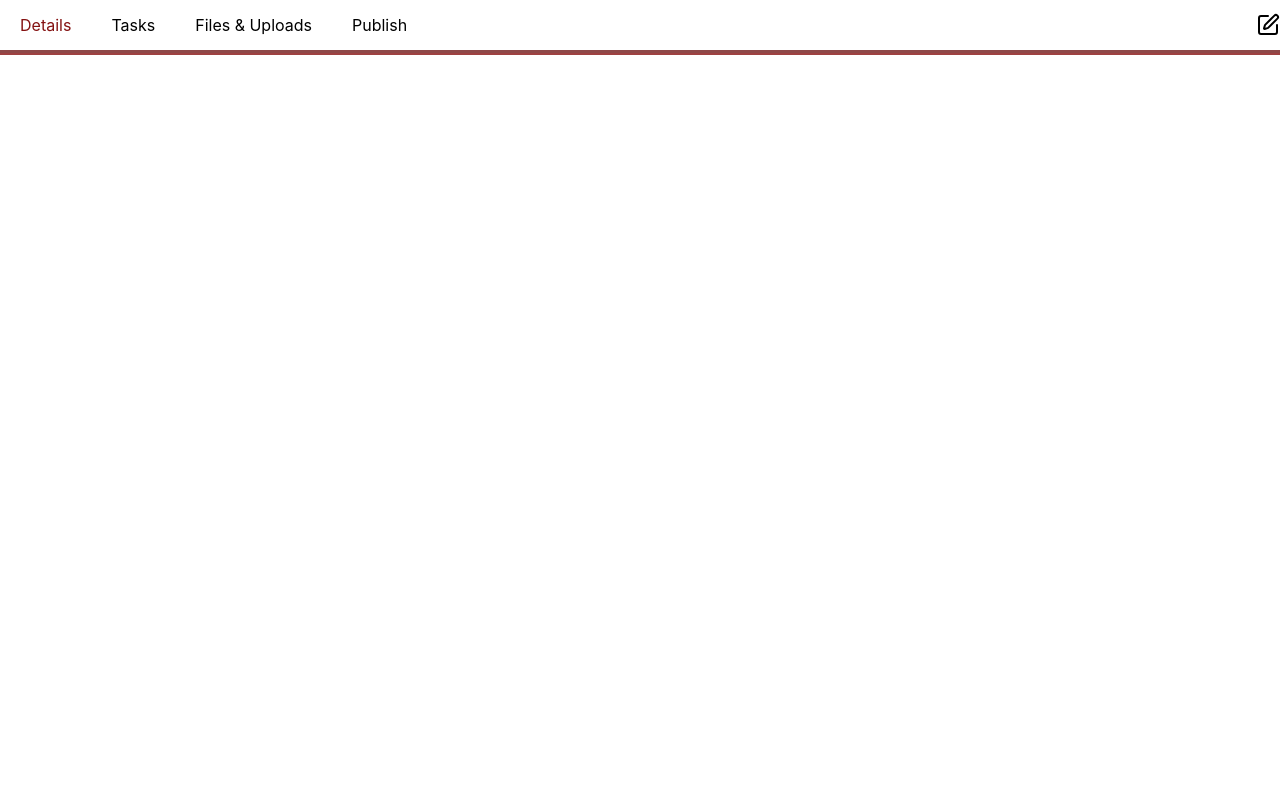
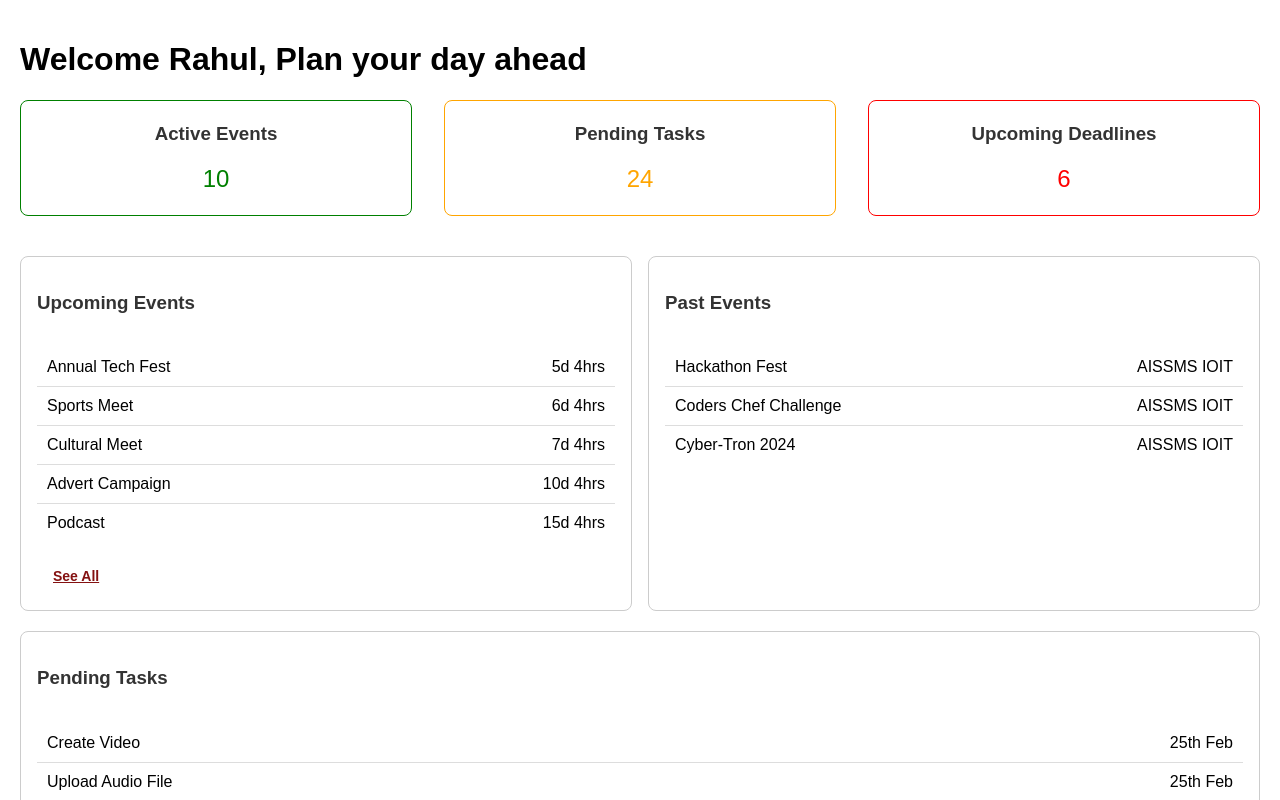
Before and after one commit to krishnakulthe/Components, a React (Create React App) app: page / in a window 1280 px wide. Shown: the top 800 px of the page. Built offline with nearby package versions, Linux system fonts and the light colour scheme.

Commit message:
Dashboard ready code

```diff
--- a/src/App.js
+++ b/src/App.js
@@ -1,4 +1,4 @@
-// /*Event Details */
+// /*** Event Details ***/
 
 // import React from 'react';
 
@@ -32,43 +32,91 @@
 // export default App;
 
 
-/* Navbar */
+/***  Navbar ***/
 /* Vertical Navbar */
 
+// import React from 'react';
+// import { BrowserRouter as Router, Route, Routes } from 'react-router-dom';
+// import NavbarLogic from './navbar/NavbarLogic';
+// import Details from './navbar/Details/Details';
+// import Tasks from './navbar/Task/Tasks';
+// import FilesUploads from './navbar/FilesAndUploads/FilesUploads';
+// import Publish from './navbar/Publish/Publish';
+// import './App.css';
+
+// const tabs = [
+//   { name: 'Details', label: 'Details' },
+//   { name: 'Tasks', label: 'Tasks' },
+//   { name: 'FilesAndUploads', label: 'Files & Uploads' },
+//   { name: 'Publish', label: 'Publish' },
+// ];
+
+// const App = () => {
+//   const tasks = []; // Example tasks array
+//   const handleAddTask = () => {};
+//   const handleEditTask = () => {};
+
+//   return (
+//     <Router>
+//       <div className="App">
+//         <NavbarLogic tabs={tabs} />
+//         <Routes>
+//           <Route path="/details" element={<Details />} />
+//           <Route path="/tasks" element={<Tasks tasks={tasks} onAddTask={handleAddTask} onEditTask={handleEditTask} />} />
+//           <Route path="/filesanduploads" element={<FilesUploads />} />
+//           <Route path="/publish" element={<Publish />} />
+//           {/* <Route path="/" element={<Details />} /> */}
+//         </Routes>
+//       </div>
+//     </Router>
+//   );
+// };
+
+// export default App;
+
+
+
+/*** Dashboard ***/
+
 import React from 'react';
-import { BrowserRouter as Router, Route, Routes } from 'react-router-dom';
-import NavbarLogic from './navbar/NavbarLogic';
-import Details from './navbar/Details/Details';
-import Tasks from './navbar/Task/Tasks';
-import FilesUploads from './navbar/FilesAndUploads/FilesUploads';
-import Publish from './navbar/Publish/Publish';
-import './App.css';
-
-const tabs = [
-  { name: 'Details', label: 'Details' },
-  { name: 'Tasks', label: 'Tasks' },
-  { name: 'FilesAndUploads', label: 'Files & Uploads' },
-  { name: 'Publish', label: 'Publish' },
-];
+import Dashboard from './dashboard/Dashboard';
 
 const App = () => {
-  const tasks = []; // Example tasks array
-  const handleAddTask = () => {};
-  const handleEditTask = () => {};
+  const activeEvents = 10;
+  const pendingTasks = 24;
+  const deadlines = 6;
+
+  const upcomingEvents = [
+    { name: 'Annual Tech Fest', college: 'AISSMS IOIT', time: '5d 4hrs' },
+    { name: 'Sports Meet', college: 'AISSMS IOIT', time: '6d 4hrs' },
+    { name: 'Cultural Meet', college: 'AISSMS IOIT', time: '7d 4hrs' },
+    { name: 'Advert Campaign', college: 'AISSMS IOIT', time: '10d 4hrs' },
+    { name: 'Podcast', college: 'AISSMS IOIT', time: '15d 4hrs' }
+  ];
+
+  const pastEvents = [
+    { name: 'Hackathon Fest', college: 'AISSMS IOIT' },
+    { name: 'Coders Chef Challenge', college: 'AISSMS IOIT' },
+    { name: 'Cyber-Tron 2024', college: 'AISSMS IOIT' }
+  ];
+
+  const tasks = [
+    { name: 'Create Video', event: 'Coffee and Conversations', college: 'AISSMS IOIT', date: '25th Feb' },
+    { name: 'Upload Audio File', event: 'Podcast - Our Earth', college: 'AISSMS IOIT', date: '25th Feb' },
+    { name: 'Upload Text File', event: 'News Letter', college: 'AISSMS IOIT', date: '25th Feb' },
+    { name: 'Upload Text File', event: 'Blogers Stop', college: 'AISSMS IOIT', date: '25th Feb' },
+    { name: 'Upload Text File', event: 'Brochure', college: 'AISSMS IOIT', date: '25th Feb' }
+  ];
 
   return (
-    <Router>
-      <div className="App">
-        <NavbarLogic tabs={tabs} />
-        <Routes>
-          <Route path="/details" element={<Details />} />
-          <Route path="/tasks" element={<Tasks tasks={tasks} onAddTask={handleAddTask} onEditTask={handleEditTask} />} />
-          <Route path="/filesanduploads" element={<FilesUploads />} />
-          <Route path="/publish" element={<Publish />} />
-          {/* <Route path="/" element={<Details />} /> */}
-        </Routes>
-      </div>
-    </Router>
+    <Dashboard
+      activeEvents={activeEvents}
+      pendingTasks={pendingTasks}
+      deadlines={deadlines}
+      upcomingEvents={upcomingEvents}
+      pastEvents={pastEvents}
+      tasks={tasks}
+    />
   );
 };
 
--- /dev/null
+++ b/src/dashboard/Dashboard.css
@@ -0,0 +1,35 @@
+.dashboard-container {
+    font-family: Arial, sans-serif;
+    padding: 20px;
+    max-width: 1440px;
+    margin: auto;
+  }
+
+  .status-cards {
+    display: flex;
+    justify-content: space-between;
+    margin-bottom: 20px;
+    gap: 16px;
+  }
+
+  .event-section {
+    display: flex;
+    flex-wrap: wrap;
+    justify-content: space-between;
+    gap: 16px;
+  }
+
+  .event-section > div {
+    flex: 1;
+    min-width: 300px;
+  }
+
+  @media (max-width: 768px) {
+    .status-cards, .event-section {
+      flex-direction: column;
+    }
+
+    .status-cards > div, .event-section > div {
+      width: 100%;
+    }
+  }
--- /dev/null
+++ b/src/dashboard/Dashboard.js
@@ -0,0 +1,27 @@
+import React from 'react';
+import StatusCard from '../dashboard/StatusCard';
+import EventList from '../dashboard/EventList';
+import './Dashboard.css';
+
+const Dashboard = ({ activeEvents, pendingTasks, deadlines, upcomingEvents, pastEvents, tasks }) => {
+  return (
+    <div className="dashboard-container">
+      <h1>Welcome Rahul, Plan your day ahead</h1>
+
+      <div className="status-cards">
+        <StatusCard title="Active Events" count={activeEvents} color="green" />
+        <StatusCard title="Pending Tasks" count={pendingTasks} color="orange" />
+        <StatusCard title="Upcoming Deadlines" count={deadlines} color="red" />
+      </div>
+
+      <div className="event-section">
+        <EventList title="Upcoming Events" data={upcomingEvents} type="upcoming" />
+        <EventList title="Past Events" data={pastEvents} />
+      </div>
+
+      <EventList title="Pending Tasks" data={tasks} />
+    </div>
+  );
+};
+
+export default Dashboard;
--- /dev/null
+++ b/src/dashboard/EventList.css
@@ -0,0 +1,54 @@
+/* EventList.css */
+.event-list {
+    margin-top: 20px;
+    border: 1px solid #ccc;
+    border-radius: 8px;
+    padding: 16px;
+  }
+
+  .event-list h3 {
+    color: #333;
+  }
+
+  .event-list ul {
+    list-style-type: none;
+    padding: 0;
+  }
+
+  .event-list li {
+    display: flex;
+    justify-content: space-between;
+    padding: 10px;
+  }
+
+  .event-list li:not(:last-child) {
+    border-bottom: 1px solid #ddd;
+  }
+
+/* Event List Header */
+.event-list-header {
+  display: flex;
+  justify-content: space-between;
+  align-items: center;
+  margin-bottom: 10px;
+}
+
+/* See All Button */
+.see-all-button {
+  background-color: transparent; /* Remove background color */
+  color: #841111; /* Text color */
+  border: none; /* Remove border */
+  padding: 10px 16px; /* Add padding for spacing */
+  font-size: 14px; /* Font size for the button text */
+  font-weight: bold; /* Make the text bold */
+  cursor: pointer; /* Change cursor to pointer on hover */
+  text-align: center; /* Center-align the text */
+  display: inline-block; /* Ensure it behaves like a button */
+  text-decoration: underline; /* Add underline to the text */
+  transition: color 0.3s ease; /* Smooth transition for hover effects */
+}
+
+.see-all-button:hover {
+  color: #a51c1c; /* Darker text color on hover */
+  text-decoration: underline; /* Keep underline on hover */
+}
--- /dev/null
+++ b/src/dashboard/EventList.js
@@ -0,0 +1,27 @@
+import React from 'react';
+import './EventList.css';
+
+const EventList = ({ title, data, type, onSeeAll }) => {
+  return (
+    <div className="event-list">
+      <div className="event-list-header">
+        <h3>{title}</h3>
+      </div>
+      <ul>
+        {data.map((item, index) => (
+          <li key={index} className={type === 'upcoming' ? 'upcoming' : ''}>
+            <span>{item.name}</span>
+            <span>{item.time || item.date || item.college}</span>
+          </li>
+        ))}
+      </ul>
+      {type === 'upcoming' && (
+        <button className="see-all-button" onClick={onSeeAll}>
+          See All
+        </button>
+      )}
+    </div>
+  );
+};
+
+export default EventList;
--- /dev/null
+++ b/src/dashboard/StatusCard.css
@@ -0,0 +1,26 @@
+.status-card {
+    width: 350px;
+    height: 90px;
+    gap: 10px;
+    border-radius: 8px;
+    border-width: 1px;
+    padding-top: 12px;
+    padding-right: 20px;
+    padding-bottom: 12px;
+    padding-left: 20px;
+    border: 1px solid;
+    display: flex;
+    flex-direction: column;
+    justify-content: center;
+    align-items: center;
+  }
+
+  .status-card h3 {
+    margin: 0;
+    color: #333;
+  }
+
+  .status-card p {
+    font-size: 24px;
+    margin: 10px 0 0;
+  }
--- /dev/null
+++ b/src/dashboard/StatusCard.js
@@ -0,0 +1,13 @@
+import React from 'react';
+import './StatusCard.css';
+
+const StatusCard = ({ title, count, color }) => {
+  return (
+    <div className="status-card" style={{ borderColor: color }}>
+      <h3>{title}</h3>
+      <p style={{ color }}>{count}</p>
+    </div>
+  );
+};
+
+export default StatusCard;
--- a/src/navbar/FilesAndUploads/Links.css
+++ b/src/navbar/FilesAndUploads/Links.css
@@ -4,6 +4,7 @@
   flex-wrap: wrap;
   gap: 10px;
   padding: 10px;
+  transition: background-color 0.3s ease;
 }
 
 .links-container h3 {
@@ -26,7 +27,7 @@
 .links-container a {
   text-decoration: none;
   color: #000;
-  background-color: #f0f0f0;
+  background-color: #f2eded;
   padding: 8px 16px;
   border-radius: 20px;
   display: inline-flex;
@@ -34,15 +35,17 @@
   align-items: center;
   font-size: 14px;
   white-space: nowrap;
-  border: 1px solid #841111; /* Added border */
+  border: 1px solid #841111;
+  transition: all 0.3s ease; /* Added transition for smooth hover effect */
 }
 
 .links-container a:hover {
-  background-color: #e0e0e0;
+  color: #841111; /* Change text color on hover */
+  box-shadow: 0 4px 8px rgba(0, 0, 0, 0.2); /* Add subtle shadow on hover */
+  transform: translateY(-2px); /* Slightly lift the link on hover */
 }
 
 .add-link-icon {
-
   cursor: pointer;
   display: flex;
   align-items: center;
```
Also changed, not shown: src/navbar/FilesAndUploads/FilesDisplay.css (+116 -91 lines), src/navbar/FilesAndUploads/FilesDisplay.js (+71 -18 lines), src/navbar/FilesAndUploads/filesData.json (+2 -1 lines), public/download.jpg (added), 1 other file (tests, documents, lock files or other folders).
